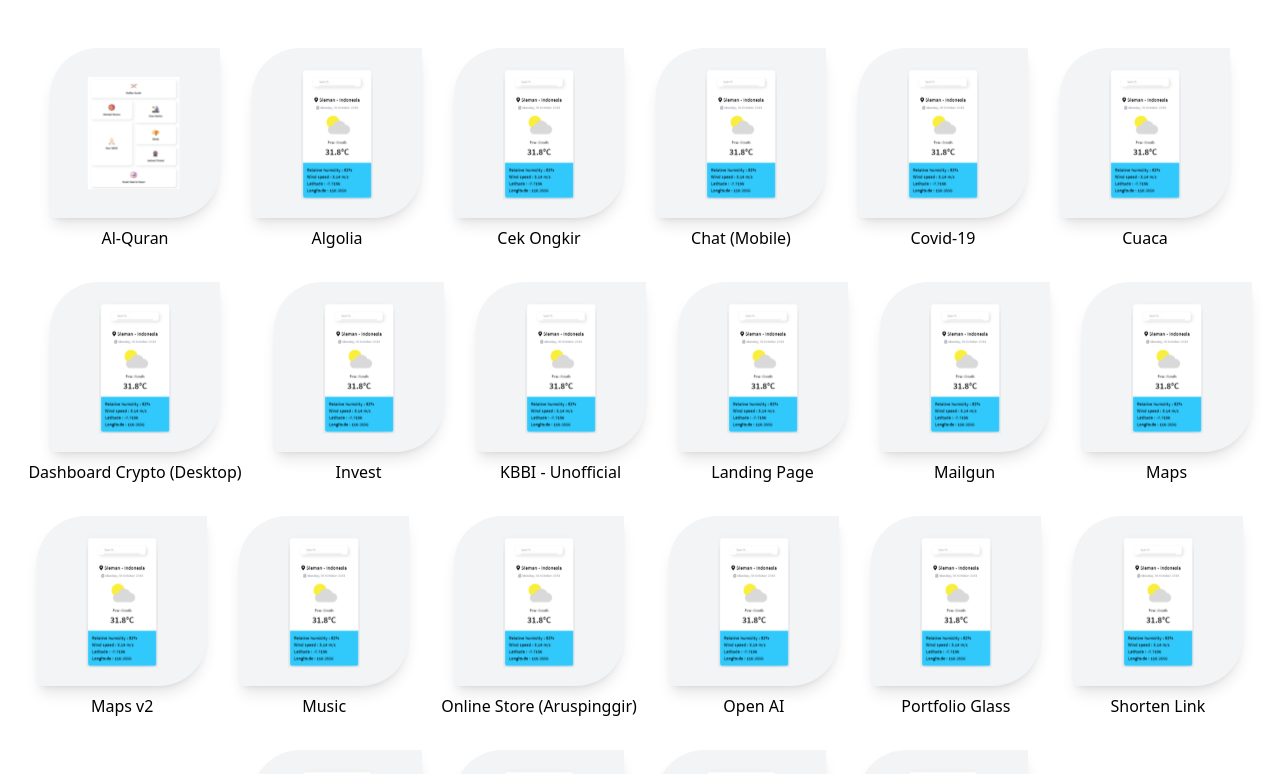
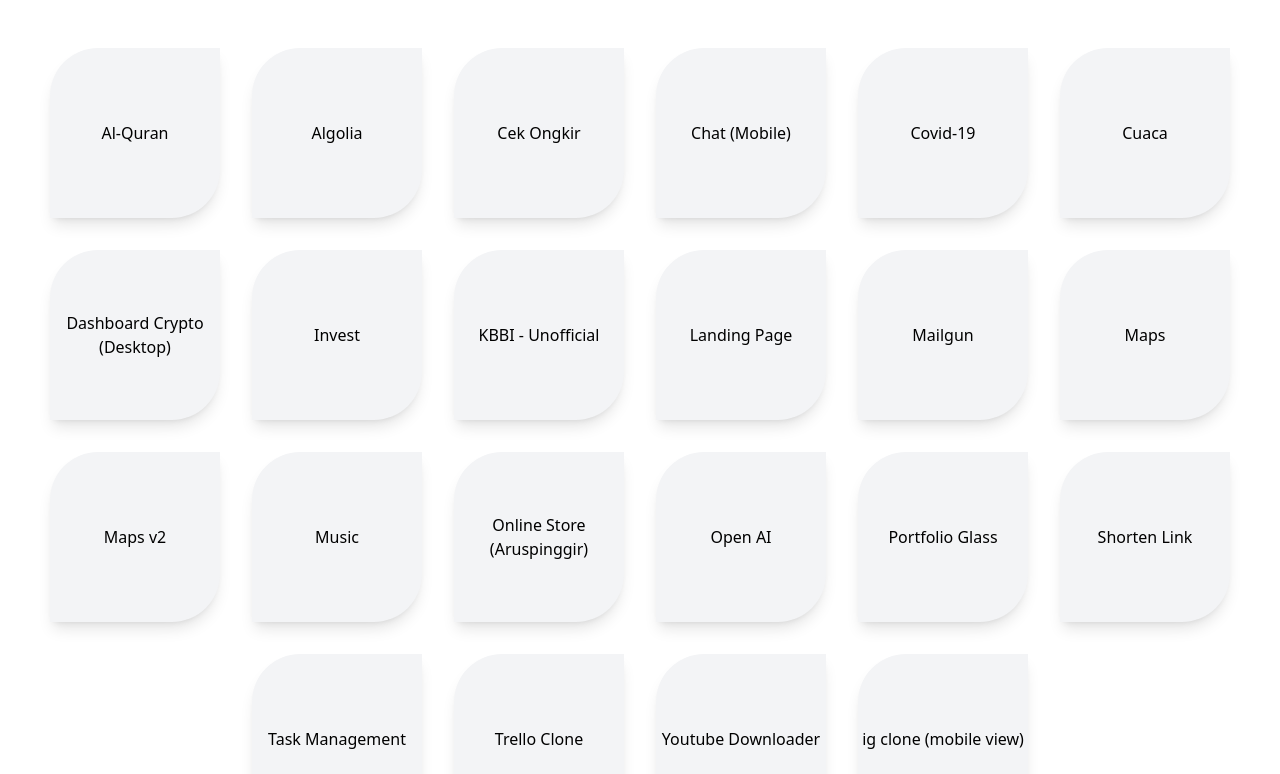
Before and after one commit to ngodingbentar/dashboard-fe, a Nuxt app: page / in a window 1280 px wide. Shown: the top 774 px of the page. Built offline with nearby package versions, Linux system fonts and the light colour scheme.

Commit message:
updated: list

```diff
--- a/components/CardComp.vue
+++ b/components/CardComp.vue
@@ -3,13 +3,14 @@
     <div class="card bg-gray-100 w-[170px] h-[170px] m-auto flex shadow-lg">
       <div class="content flex m-auto justify-center items-center">
         <div class="w-full h-full justify-center flex m-auto">
-          <img :src="`/img/${item.icon}.svg`" class="w-[150px] p-4" alt="img" />
+          <!-- <img :src="`/img/${item.icon}.svg`" class="w-[150px] p-4" alt="img" /> -->
+          {{ item.title }}
         </div>
       </div>
     </div>
-    <div class="mt-2">
+    <!-- <div class="mt-2">
       {{ item.title }}
-    </div>
+    </div> -->
   </div>
 </template>
 
--- a/data/extIndex.json
+++ b/data/extIndex.json
@@ -5,7 +5,7 @@
       "title": "Chat (Mobile)",
       "route" : "https://vue-chat-five.vercel.app/",
       "description": "",
-      "icon": "cuaca",
+      "icon": "chat",
       "type": "ext"
     },
     {
--- a/data/myindex.json
+++ b/data/myindex.json
@@ -29,7 +29,7 @@
       "title": "Cek Ongkir",
       "route" : "https://www.thiscode.my.id/cekongkir",
       "description": "",
-      "icon": "cuaca",
+      "icon": "ongkir",
       "type": "ext"
     },
     {
```
Also changed, not shown: public/img/chat.svg (added), public/img/ongkir.svg (added).
